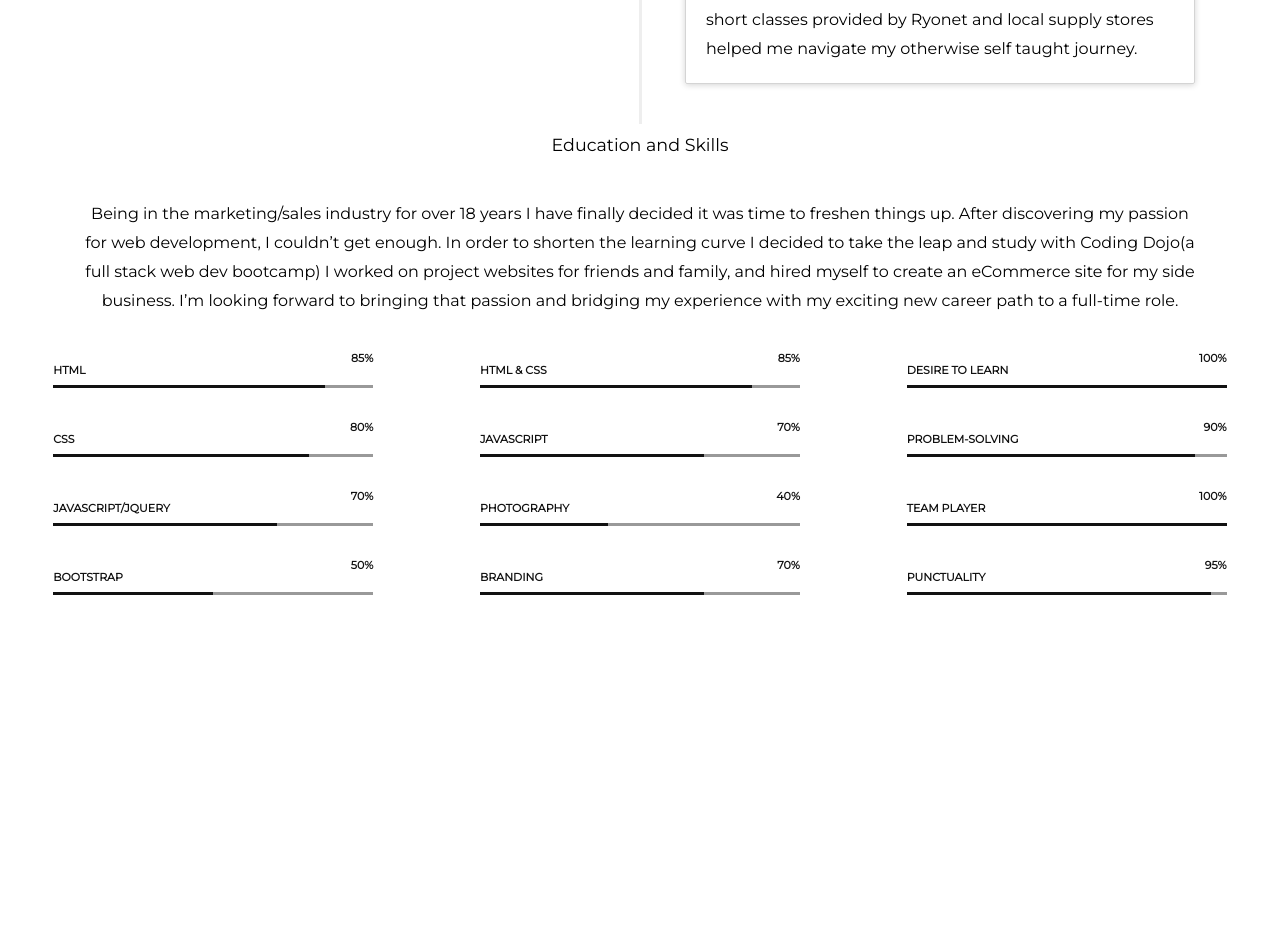
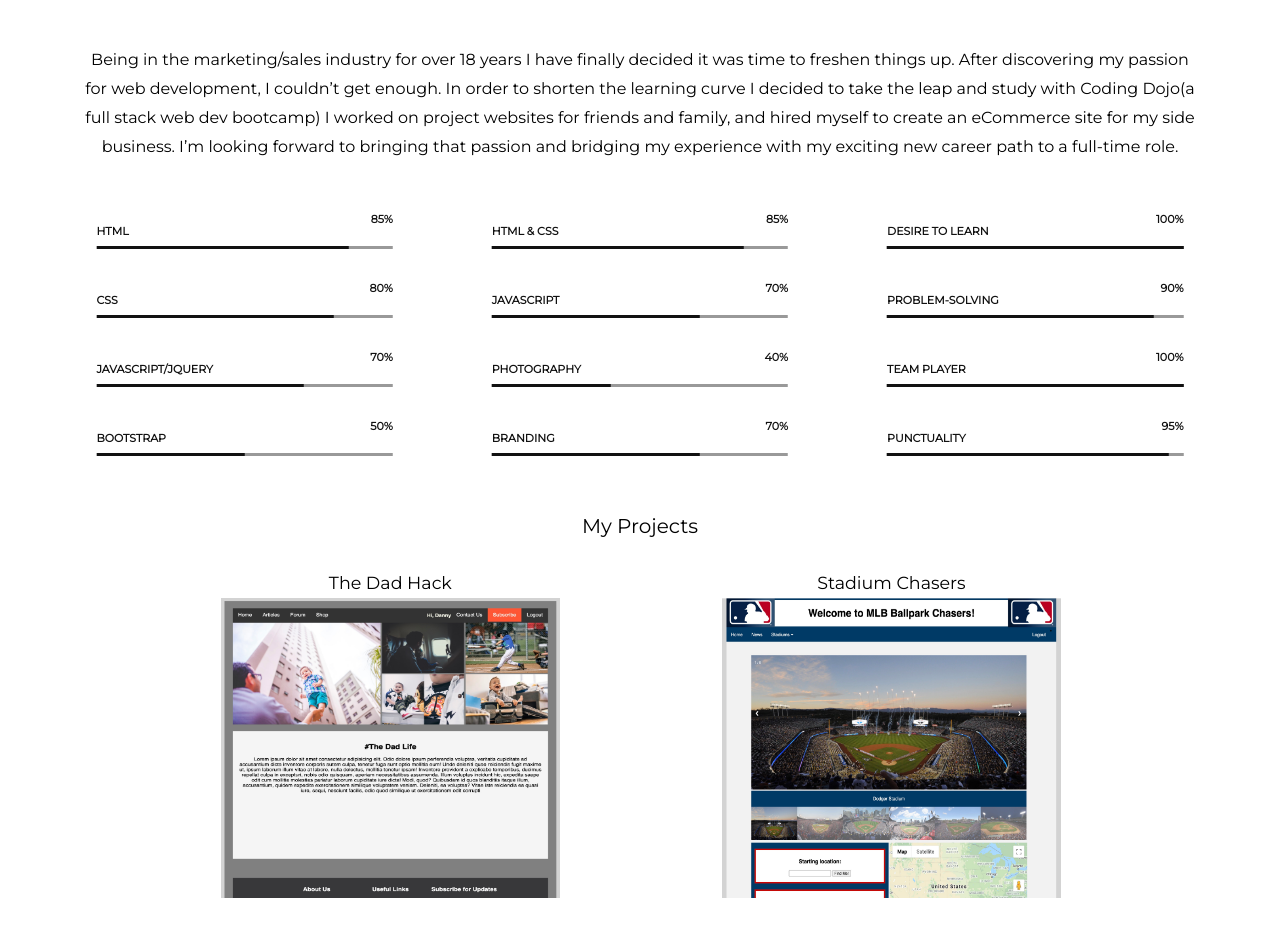
Before and after one commit to DannyLNguyen/danny_portfolio, a Django app: page / in a window 1280 px wide. Shown: the part 1962-2910 px from the top of the page. Before the commit the page ends 2557 px from the top, so only its background shows below. Run offline with Django 3.2, Linux system fonts and the light colour scheme; some libraries are stand-ins or nearby versions.

Commit message:
about me page
updating some colors

```diff
--- a/danny_portfolio/static/style.css
+++ b/danny_portfolio/static/style.css
@@ -8,7 +8,7 @@ body {
       p {font-size: 16px;}
       .margin {margin-bottom: 45px;}
       .bg-1 {
-        background-color: #1abc9c; /* Green */
+        background-color: #999; /* Green */
         color: #ffffff;
       }
       .bg-2 {
@@ -23,6 +23,13 @@ body {
         background-color: #2f2f2f; /* Black Gray */
         color: #fff;
       }
+      .bg-5{
+        background-color: #999;
+        color: #fff;
+        width: 1170px;
+        margin-bottom: 20px;
+
+      }
 
       .navbar {
         padding-top: 15px;
@@ -36,6 +43,10 @@ body {
       .navbar-nav  li a:hover {
         color: #1abc9c !important;
       }
+
+      .maxWidth {
+        max-width:1200px;
+ }
 
 
 
@@ -239,7 +250,67 @@ body {
         display: inline-block;
         background-color: lightslategray;
 }
+/*portfolio section*/
+.pf-1{
+        margin-top: 290px;
 
+}
+.main {
+        max-width: 1000px;
+        margin: auto;
+      }
+
+      h1 {
+        font-size: 50px;
+        word-break: break-all;
+      }
+
+      .row {
+        margin: 8px -16px;
+      }
+
+      /* Add padding BETWEEN each column */
+      .row,
+      .row > .column {
+        padding: 8px;
+      }
+
+      /* Create four equal columns that floats next to each other */
+      .column {
+        margin-left: 4.5%;
+        width: 40%;
+      }
+
+      /* Clear floats after rows */
+      .row:after {
+        content: "";
+        display: table;
+        clear: both;
+      }
+
+      /* Content */
+      .content {
+        background-color: white;
+        padding: 10px;
+      }
+      .proj_img{
+       width: 100%;
+       height: 300px;
+      }
+
+      /* Responsive layout - makes a two column-layout instead of four columns */
+      @media screen and (max-width: 900px) {
+        .column {
+          width: 50%;
+        }
+      }
+
+      /* Responsive layout - makes the two columns stack on top of each other instead of next to each other */
+      @media screen and (max-width: 600px) {
+        .column {
+          width: 100%;
+        }
+      }
 
   /*social media bar*/
 
--- a/danny_portfolio/templates/about.html
+++ b/danny_portfolio/templates/about.html
@@ -36,9 +36,7 @@
                                         <li class="nav-item">
                                                 <a class="nav-link" href="/about_me">About Me</a>
                                         </li>
-                                        <li class="nav-item">
-                                                <a class="nav-link" href="#">Projects</a>
-                                        </li>
+
 
                                 </ul>
                         </div>
--- a/danny_portfolio/templates/resume.html
+++ b/danny_portfolio/templates/resume.html
@@ -38,9 +38,7 @@
                                         <li class="nav-item">
                                                 <a class="nav-link" href="/about_me">About Me</a>
                                         </li>
-                                        <li class="nav-item">
-                                                <a class="nav-link" href="#">Projects</a>
-                                        </li>
+
 
                                 </ul>
                         </div>
@@ -51,7 +49,7 @@
 
         <div class="conatiner">
 
-                <div class="jumbotron text-center hoverable p-4">
+                <div class="container-fluid bg-5 maxWidth ">
 
 
                         <div class="row">
@@ -91,7 +89,8 @@
                                                 <a class="btn btn-primary btn-lg"
                                                         onClick="parent.location='mailto:dannylenguyen626@gmail.com?'"
                                                         role="button">Email Me</a>
-                                                <a class="btn btn-primary btn-lg" role="button" href="{% static 'images/Danny_Resume.pdf' %}"
+                                                <a class="btn btn-primary btn-lg" role="button"
+                                                        href="{% static 'images/Danny_Resume.pdf' %}"
                                                         download="Danny Nguyen's resume">Download my Resume</a>
 
 
@@ -225,7 +224,7 @@
                 </p></br>
 
         </div>
-        <div class="container-fluid">
+        <div class="container-fluid maxWidth">
                 <div class="row">
                         <div class="col">
                                 <div class="skills_wrapper">
@@ -304,8 +303,38 @@
 
                                 </div>
                         </div>
+                        <div class="container pf-1 text-center">
+                                <h2>My Projects</h2>
+
+
+                                <!-- Portfolio Gallery Grid -->
+                                <div class="row">
+                                        <div class="column">
+                                                <div class="content">
+                                                        <h3>The Dad Hack</h3>
+                                                        <img class="proj_img"src="{% static 'images/the_dad_life.jpeg' %}" alt="Mountains"
+                                                                style="width:100%">
+
 
                                                 </div>
+                                        </div>
+                                        <div class="column">
+                                                <div class="content">
+                                                        <h3>Stadium Chasers</h3>
+                                                        <img class="proj_img" src="{% static 'images/stadium_chasers.jpeg' %}" alt="Lights" style="width:100%">
+
+
+                                                </div>
+                                        </div>
+
+
+
+                                </div>
+                        </div>
+
+
+
+
 
 
 
```
Lines whose indentation alone changed are shown as unchanged.
